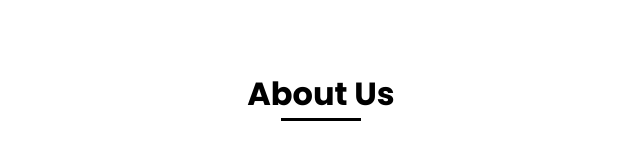
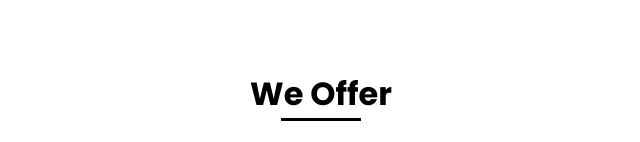
Before and after one commit to kenmerk-softwares/kenmerksoftwares, a plain HTML site: page index.html in a window 1280 px wide. Shown: the part 810-952 px from the top of the page, 319-959 px from the left. Drawn offline with nearby package versions, Linux system fonts and the light colour scheme.

Commit message:
index.html

```diff
--- a/index.html
+++ b/index.html
@@ -59,7 +59,7 @@
 
             <!--===== ABOUT =====-->
             <section class="about section " id="about">
-                <h2 class="section-title">About Us</h2>
+               <h2 class="section-title">We Offer</h2>
 
                 <div class="about__container bd-grid">
 
```
